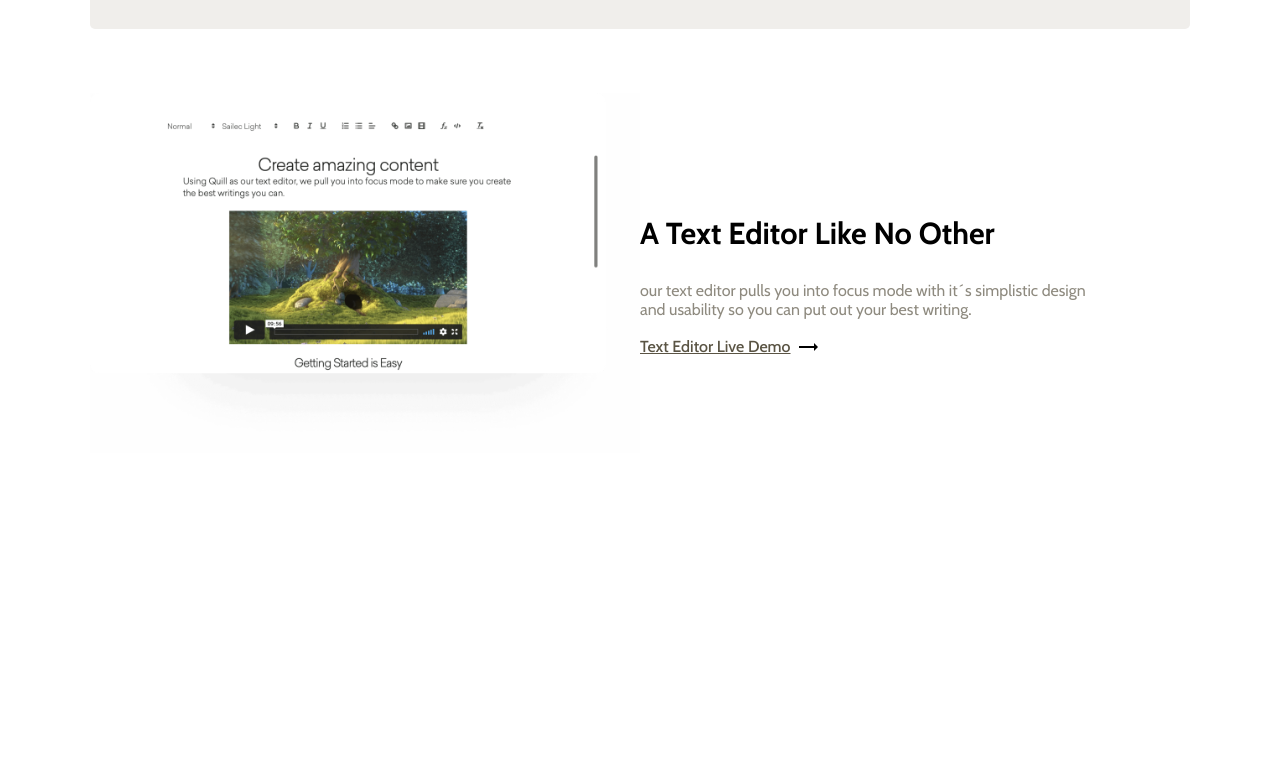
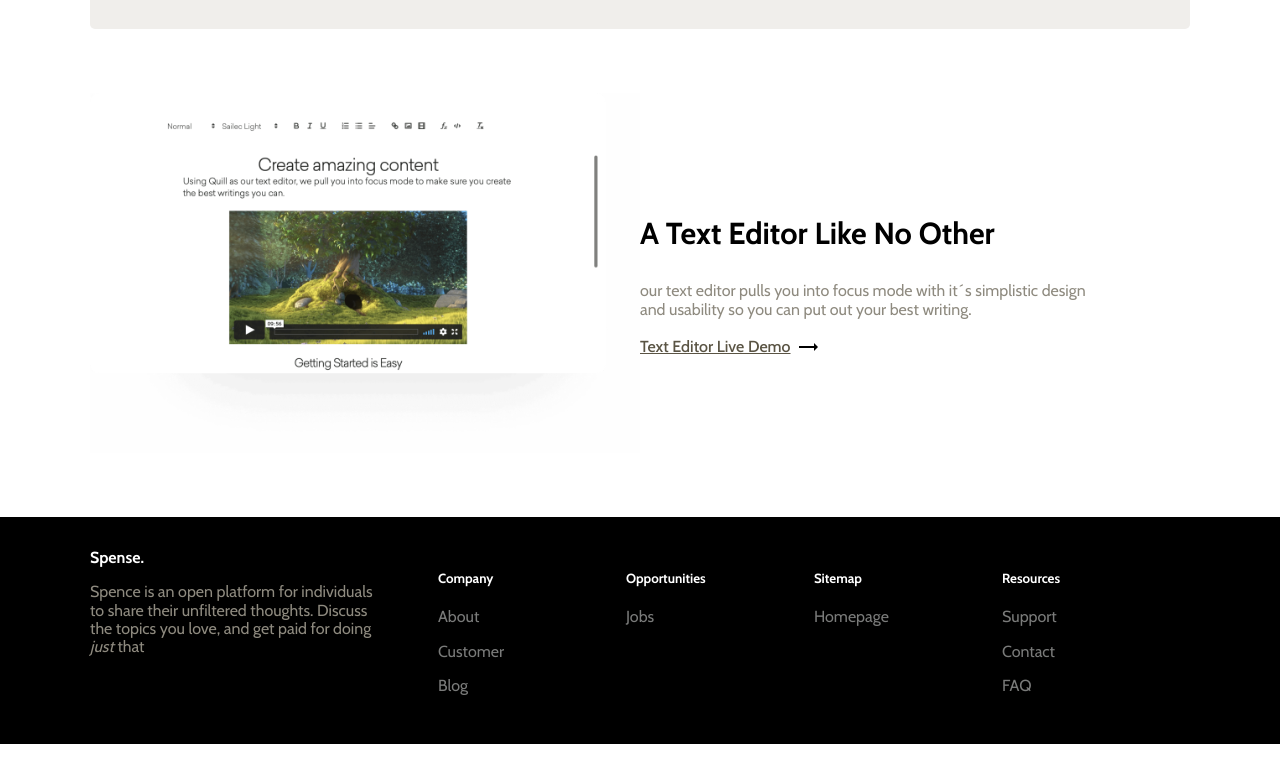
Before and after one commit to Takata21/Spence, a plain HTML site: page index.html in a window 1280 px wide. Shown: the part 1143-1926 px from the top of the page. After the commit the page ends 1887 px from the top, so only its background shows below. Drawn offline with nearby package versions, Linux system fonts and the light colour scheme.

Commit message:
footer section and top banner done

```diff
--- a/index.html
+++ b/index.html
@@ -128,11 +128,74 @@
 
     </main>
     <footer>
+        <div class="container footer-container">
+
+            <div class="footer-info">
+                <a href="/" class="footer-logo">Spense.</a>
+                <p class="u-p footer-p">
+                    Spence is an open platform for individuals to share their unfiltered thoughts. Discuss the topics you love, and get paid for doing <i>just</i> that
+                </p>
+            </div>
+
+            <div class="footer-links">
+                <div class="links-container">
+                    <h5 class="footer-links-title">
+                        company
+                    </h5>
+                    <ul class="footer-link-list">
+                        <li class="footer-link">
+                            <a href="">about</a>
+                        </li>
+                        <li class="footer-link">
+                            <a href="">customer</a>
+                        </li>
+                        <li class="footer-link">
+                            <a href="">blog</a>
+                        </li>
+                    </ul>
+                </div>
+                <div class="links-container">
+                    <h5 class="footer-links-title">
+                        opportunities
+                    </h5>
+                    <ul class="footer-link-list">
+                        <li class="footer-link">
+                            <a href="">jobs</a>
+                        </li>
+                    </ul>
+                </div>
+                <div class="links-container">
+                    <h5 class="footer-links-title">
+                        sitemap
+                    </h5>
+                    <ul class="footer-link-list">
+                        <li class="footer-link">
+                            <a href="">homepage</a>
+                        </li>
+
+                    </ul>
+                </div>
+                <div class="links-container">
+                    <h5 class="footer-links-title">
+                        resources
+                    </h5>
+                    <ul class="footer-link-list">
+                        <li class="footer-link">
+                            <a href="">support</a>
+                        </li>
+                        <li class="footer-link">
+                            <a href="">contact</a>
+                        </li>
+                        <li class="footer-link">
+                            <a href="" class="upper">faq</a>
+                        </li>
+                    </ul>
+                </div>
+            </div>
+        </div>
 
     </footer>
 
-
-    <br><br><br><br><br><br><br><br><br><br><br><br><br><br><br><br><br><br><br><br><br><br><br><br><br><br><br><br><br><br><br><br><br><br><br><br><br><br><br><br><br><br><br><br><br><br><br><br><br><br><br><br><br><br><br><br><br><br><br><br><br><br><br><br><br><br><br><br><br><br><br><br><br><br><br><br><br><br><br><br><br><br><br><br><br><br><br><br><br><br><br><br><br><br><br><br><br><br><br><br>
     <script src="./src/js/index.js "></script>
 </body>
 
--- a/src/js/index.js
+++ b/src/js/index.js
@@ -1,6 +1,11 @@
 const HeroImg = document.querySelector(".hero-img");
 const mockupImg = document.querySelector(".escrow-img");
+const welcomeBanner = document.querySelector(".welcome-banner");
 document.addEventListener("DOMContentLoaded", () => {
+    welcomeBanner.classList.add("active");
+    setTimeout(() => {
+        welcomeBanner.classList.remove("active");
+    }, 4000);
     console.log("hy");
 });
 window.addEventListener("resize", () => {
--- a/static/css/footer.css
+++ b/static/css/footer.css
@@ -0,0 +1,55 @@
+footer {
+    background: black;
+    padding: 2rem 1rem;
+}
+
+.footer-container {
+    padding: 0 !important;
+}
+
+.footer-logo {
+    color: white;
+    font-weight: 800;
+    text-decoration: none;
+}
+
+.footer-links {
+    display: grid;
+    grid-template-columns: repeat(2, 1fr);
+}
+
+.footer-links-title {
+    color: white;
+    text-transform: capitalize;
+}
+
+.footer-link a {
+    display: block;
+    cursor: pointer;
+    margin: 1rem 0;
+    color: #7A7B7A;
+    text-decoration: none;
+    text-transform: capitalize;
+    transition: linear .5s all;
+}
+
+.footer-link a:hover {
+    color: white;
+}
+
+@media screen and (min-width: 540px) {
+    footer {
+        padding: 2rem;
+    }
+}
+
+@media screen and (min-width: 1024px) {
+    .footer-container {
+        display: grid;
+        grid-template-columns: 300px auto;
+        gap: 3rem;
+    }
+    .footer-links {
+        grid-template-columns: repeat(4, 1fr);
+    }
+}
--- a/static/css/header.css
+++ b/static/css/header.css
@@ -36,7 +36,7 @@ header {
     position: fixed;
     left: 0;
     right: 0;
-    z-index: 9999;
+    z-index: 999;
     top: 0;
     display: flex;
     align-items: center;
--- a/static/css/index.css
+++ b/static/css/index.css
@@ -1,6 +1,7 @@
 @import url('./header.css');
+@import url('./tEditor.css');
 @import url('./escrow.css');
-@import url('./tEditor.css');
+@import url('./footer.css');
 :root {
     --TitleColor: #292929;
     --TextColor: #8E8A7F;
@@ -24,6 +25,10 @@ ul {
     margin: auto;
     padding: 0 1rem;
     /* border: 1px solid red; */
+}
+
+.upper {
+    text-transform: uppercase !important;
 }
 
 .u-link {
@@ -58,6 +63,10 @@ ul {
     transition: linear .4s all;
     height: 0;
     overflow: hidden;
+    position: absolute;
+    z-index: 99999;
+    left: 0;
+    right: 0;
 }
 
 .welcome-banner p {
```
